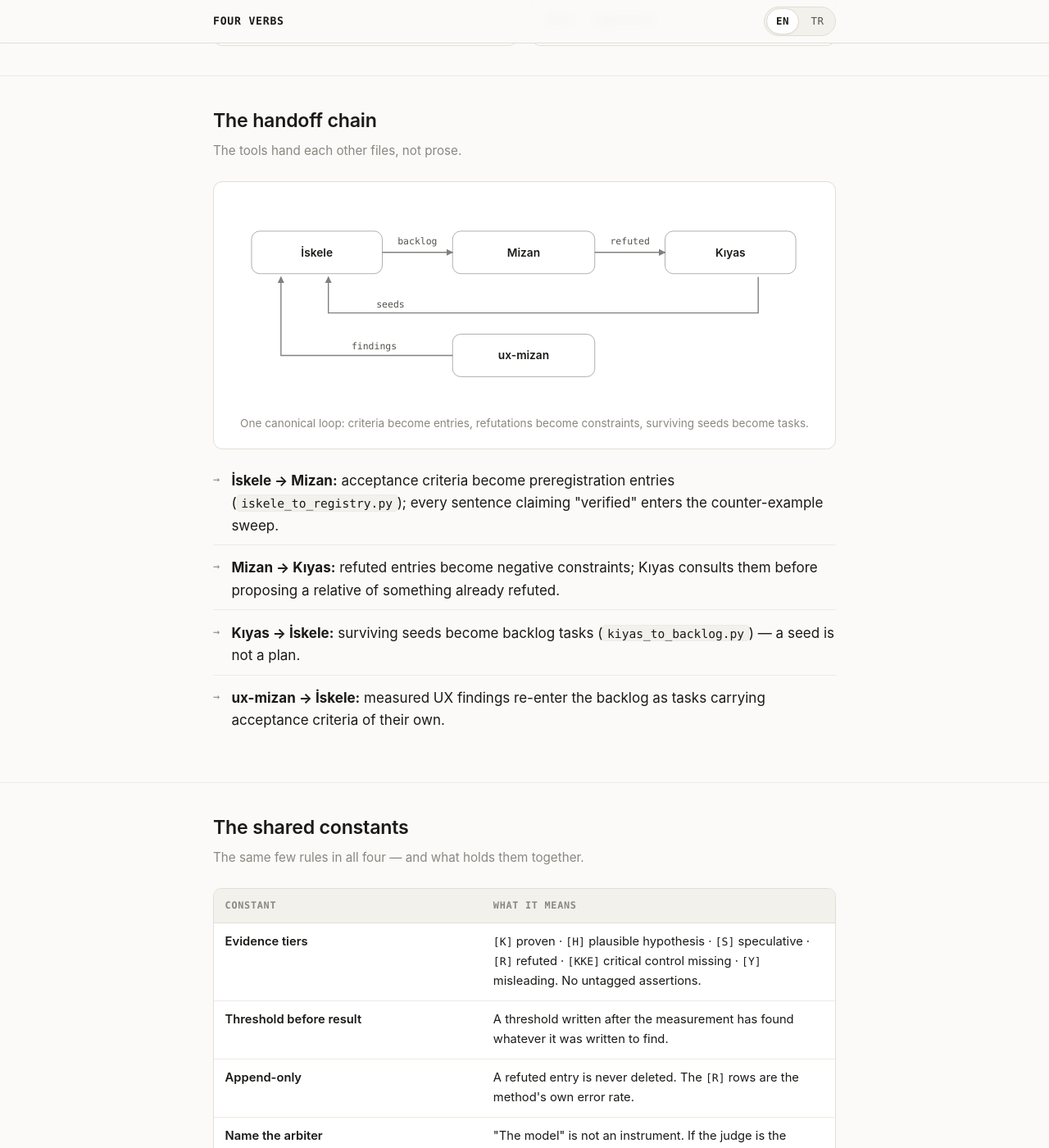
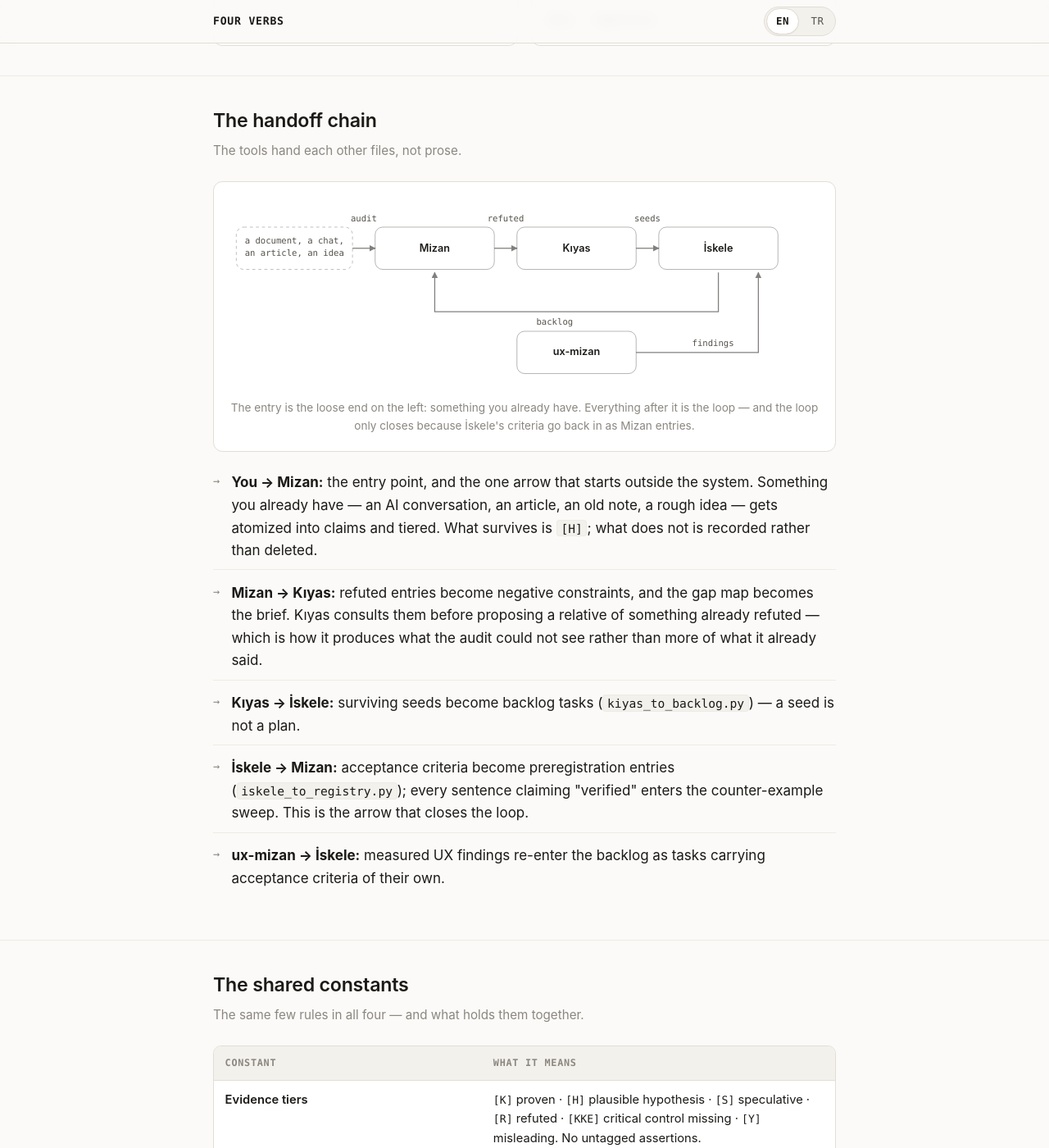
Before and after one commit to XINMurat/XINMurat.github.io, a Jekyll site: the page built from index.md, in a window 1280 px wide and 1400 px high, scrolled down 1407 px. Shown: the whole window at 82% size. Built offline with Jekyll 4.4.1, drawn with Linux system fonts in a browser that asks for light colours.

Commit message:
the chain had no way in
Reported by someone using the tools, about how they actually use them: open a
document they already have — an AI conversation, an article, an old note, a
rough idea — audit it with Mizan, let Kıyas produce what the audit could not
see, then turn the result into a project with İskele.

Every arrow in the diagram was correct. What was missing was not a wrong claim
but an ABSENCE: the system was drawn as a closed loop with no entry, so the
first and most common thing anyone does with it — "I have a document, where do I
start?" — could not be expressed at all. An absence produces no claim to tier,
which is exactly why no amount of checking the diagram would have found it.

That class has a name in this family's own checklist: item 12, the never-claimed
capability. The instructive part is where it turned up. Item 12 says the probe's
input is the DOMAIN rather than the document, and that the list of situations
must come from someone who works in it. Nobody ever ran that probe against the
family page, whose domain is the use of these very tools.

  * the diagram gains a dashed inlet — a document, a chat, an article, an idea
    — feeding Mizan, and the nodes reorder to Mizan → Kıyas → İskele so the
    reading order is the working order, with İskele's backlog closing the loop
    back into Mizan;
  * the bullets open with "You → Mizan", named as the one arrow that starts
    outside the system;
  * Mizan's own docs index gains a "where it starts" line in both languages.

Recorded as ESC-M001 in the product registry, class_ref item 12 rather than a
new class: RR-13 asks which check should have caught it, and this one exists —
it had simply never been pointed here.

Co-Authored-By: Claude Opus 5 <noreply@anthropic.com>

```diff
--- a/index.md
+++ b/index.md
@@ -104,48 +104,62 @@ lang: en
     <p class="sub">The tools hand each other files, not prose.</p>
 
     <figure class="chain">
-      <svg viewBox="0 0 720 250" role="img" aria-label="İskele hands a backlog to Mizan, Mizan hands refuted patterns to Kıyas, Kıyas hands seeds back to İskele, and ux-mizan hands measured findings into the backlog.">
+      <svg viewBox="0 0 780 250" role="img" aria-label="An unstructured input — a document, a chat, an article, an idea — enters at Mizan, which audits it; Mizan hands refuted patterns and gaps to Kıyas; Kıyas hands surviving seeds to İskele; İskele's backlog returns to Mizan as preregistered entries; and ux-mizan hands measured findings into that backlog.">
         <defs>
           <marker id="ar" viewBox="0 0 10 10" refX="9" refY="5" markerWidth="6" markerHeight="6" orient="auto-start-reverse">
             <path d="M0,0 L10,5 L0,10 z" fill="currentColor"/>
           </marker>
         </defs>
         <g fill="none" stroke="currentColor" stroke-width="1.4" opacity=".55" marker-end="url(#ar)">
-          <path d="M186,66 H272"/>
-          <path d="M446,66 H532"/>
-          <path d="M646,96 V140 H120 V96"/>
-          <path d="M272,192 H62 V96"/>
+          <path d="M162,66 H192"/>
+          <path d="M350,66 H380"/>
+          <path d="M538,66 H568"/>
+          <path d="M647,98 V150 H271 V98"/>
+          <path d="M538,204 H700 V98"/>
         </g>
         <g>
-          <rect x="26" y="40" width="160" height="52" rx="10" fill="none" stroke="currentColor" opacity=".35"/>
-          <text class="chain-node" x="106" y="71" text-anchor="middle">İskele</text>
-          <rect x="272" y="40" width="174" height="52" rx="10" fill="none" stroke="currentColor" opacity=".35"/>
-          <text class="chain-node" x="359" y="71" text-anchor="middle">Mizan</text>
-          <rect x="532" y="40" width="160" height="52" rx="10" fill="none" stroke="currentColor" opacity=".35"/>
-          <text class="chain-node" x="612" y="71" text-anchor="middle">Kıyas</text>
-          <rect x="272" y="166" width="174" height="52" rx="10" fill="none" stroke="currentColor" opacity=".35"/>
-          <text class="chain-node" x="359" y="197" text-anchor="middle">ux-mizan</text>
+          <rect x="8" y="38" width="154" height="56" rx="10" fill="none" stroke="currentColor" opacity=".3" stroke-dasharray="4 4"/>
+          <text class="chain-txt" x="85" y="60" text-anchor="middle">a document, a chat,</text>
+          <text class="chain-txt" x="85" y="76" text-anchor="middle">an article, an idea</text>
+          <rect x="192" y="38" width="158" height="56" rx="10" fill="none" stroke="currentColor" opacity=".35"/>
+          <text class="chain-node" x="271" y="71" text-anchor="middle">Mizan</text>
+          <rect x="380" y="38" width="158" height="56" rx="10" fill="none" stroke="currentColor" opacity=".35"/>
+          <text class="chain-node" x="459" y="71" text-anchor="middle">Kıyas</text>
+          <rect x="568" y="38" width="158" height="56" rx="10" fill="none" stroke="currentColor" opacity=".35"/>
+          <text class="chain-node" x="647" y="71" text-anchor="middle">İskele</text>
+          <rect x="380" y="176" width="158" height="56" rx="10" fill="none" stroke="currentColor" opacity=".35"/>
+          <text class="chain-node" x="459" y="207" text-anchor="middle">ux-mizan</text>
         </g>
         <g class="chain-txt" text-anchor="middle">
-          <text x="229" y="56">backlog</text>
-          <text x="489" y="56">refuted</text>
-          <text x="176" y="185">findings</text>
-          <text x="196" y="133">seeds</text>
+          <text x="177" y="30">audit</text>
+          <text x="365" y="30">refuted</text>
+          <text x="553" y="30">seeds</text>
+          <text x="430" y="167">backlog</text>
+          <text x="640" y="196">findings</text>
         </g>
       </svg>
-      <figcaption>One canonical loop: criteria become entries, refutations become
-      constraints, surviving seeds become tasks.</figcaption>
+      <figcaption>The entry is the loose end on the left: something you already
+      have. Everything after it is the loop — and the loop only closes because
+      İskele's criteria go back in as Mizan entries.</figcaption>
     </figure>
 
     <ul class="plain">
+      <li><strong>You → Mizan:</strong> the entry point, and the one arrow that
+      starts outside the system. Something you already have — an AI
+      conversation, an article, an old note, a rough idea — gets atomized into
+      claims and tiered. What survives is <code>[H]</code>; what does not is
+      recorded rather than deleted.</li>
+      <li><strong>Mizan → Kıyas:</strong> refuted entries become negative
+      constraints, and the gap map becomes the brief. Kıyas consults them before
+      proposing a relative of something already refuted — which is how it
+      produces what the audit could not see rather than more of what it
+      already said.</li>
+      <li><strong>Kıyas → İskele:</strong> surviving seeds become backlog tasks
+      (<code>kiyas_to_backlog.py</code>) — a seed is not a plan.</li>
       <li><strong>İskele → Mizan:</strong> acceptance criteria become
       preregistration entries (<code>iskele_to_registry.py</code>); every
-      sentence claiming "verified" enters the counter-example sweep.</li>
-      <li><strong>Mizan → Kıyas:</strong> refuted entries become negative
-      constraints; Kıyas consults them before proposing a relative of something
-      already refuted.</li>
-      <li><strong>Kıyas → İskele:</strong> surviving seeds become backlog tasks
-      (<code>kiyas_to_backlog.py</code>) — a seed is not a plan.</li>
+      sentence claiming "verified" enters the counter-example sweep. This is
+      the arrow that closes the loop.</li>
       <li><strong>ux-mizan → İskele:</strong> measured UX findings re-enter the
       backlog as tasks carrying acceptance criteria of their own.</li>
     </ul>
@@ -397,47 +411,59 @@ lang: en
     <p class="sub">Araçlar birbirine dosya devreder, düzyazı değil.</p>
 
     <figure class="chain">
-      <svg viewBox="0 0 720 250" role="img" aria-label="İskele backlog'u Mizan'a, Mizan çürütülenleri Kıyas'a, Kıyas tohumları İskele'ye devreder; ux-mizan ölçülmüş bulguları backlog'a verir.">
+      <svg viewBox="0 0 780 250" role="img" aria-label="Yapılandırılmamış bir girdi — bir doküman, bir sohbet, bir makale, bir fikir — Mizan'a girer ve denetlenir; Mizan çürütülenleri ve boşlukları Kıyas'a verir; Kıyas sağ kalan tohumları İskele'ye verir; İskele'nin backlog'u önkayıtlı girdiler olarak Mizan'a döner; ux-mizan ölçülmüş bulguları o backlog'a verir.">
         <defs>
           <marker id="ar-tr" viewBox="0 0 10 10" refX="9" refY="5" markerWidth="6" markerHeight="6" orient="auto-start-reverse">
             <path d="M0,0 L10,5 L0,10 z" fill="currentColor"/>
           </marker>
         </defs>
         <g fill="none" stroke="currentColor" stroke-width="1.4" opacity=".55" marker-end="url(#ar-tr)">
-          <path d="M186,66 H272"/>
-          <path d="M446,66 H532"/>
-          <path d="M646,96 V140 H120 V96"/>
-          <path d="M272,192 H62 V96"/>
+          <path d="M162,66 H192"/>
+          <path d="M350,66 H380"/>
+          <path d="M538,66 H568"/>
+          <path d="M647,98 V150 H271 V98"/>
+          <path d="M538,204 H700 V98"/>
         </g>
         <g>
-          <rect x="26" y="40" width="160" height="52" rx="10" fill="none" stroke="currentColor" opacity=".35"/>
-          <text class="chain-node" x="106" y="71" text-anchor="middle">İskele</text>
-          <rect x="272" y="40" width="174" height="52" rx="10" fill="none" stroke="currentColor" opacity=".35"/>
-          <text class="chain-node" x="359" y="71" text-anchor="middle">Mizan</text>
-          <rect x="532" y="40" width="160" height="52" rx="10" fill="none" stroke="currentColor" opacity=".35"/>
-          <text class="chain-node" x="612" y="71" text-anchor="middle">Kıyas</text>
-          <rect x="272" y="166" width="174" height="52" rx="10" fill="none" stroke="currentColor" opacity=".35"/>
-          <text class="chain-node" x="359" y="197" text-anchor="middle">ux-mizan</text>
+          <rect x="8" y="38" width="154" height="56" rx="10" fill="none" stroke="currentColor" opacity=".3" stroke-dasharray="4 4"/>
+          <text class="chain-txt" x="85" y="60" text-anchor="middle">bir doküman, sohbet,</text>
+          <text class="chain-txt" x="85" y="76" text-anchor="middle">makale, ham fikir</text>
+          <rect x="192" y="38" width="158" height="56" rx="10" fill="none" stroke="currentColor" opacity=".35"/>
+          <text class="chain-node" x="271" y="71" text-anchor="middle">Mizan</text>
+          <rect x="380" y="38" width="158" height="56" rx="10" fill="none" stroke="currentColor" opacity=".35"/>
+          <text class="chain-node" x="459" y="71" text-anchor="middle">Kıyas</text>
+          <rect x="568" y="38" width="158" height="56" rx="10" fill="none" stroke="currentColor" opacity=".35"/>
+          <text class="chain-node" x="647" y="71" text-anchor="middle">İskele</text>
+          <rect x="380" y="176" width="158" height="56" rx="10" fill="none" stroke="currentColor" opacity=".35"/>
+          <text class="chain-node" x="459" y="207" text-anchor="middle">ux-mizan</text>
         </g>
         <g class="chain-txt" text-anchor="middle">
-          <text x="229" y="56">backlog</text>
-          <text x="489" y="56">çürütülenler</text>
-          <text x="176" y="185">bulgular</text>
-          <text x="196" y="133">tohumlar</text>
+          <text x="177" y="30">denetle</text>
+          <text x="365" y="30">çürütülenler</text>
+          <text x="553" y="30">tohumlar</text>
+          <text x="430" y="167">backlog</text>
+          <text x="640" y="196">bulgular</text>
         </g>
       </svg>
-      <figcaption>Tek bir kanonik döngü: kriterler girdiye, çürütmeler kısıta,
-      sağ kalan tohumlar göreve dönüşür.</figcaption>
+      <figcaption>Giriş, soldaki açık uç: elinizde zaten olan bir şey. Ondan
+      sonrası döngü — ve döngü ancak İskele'nin kriterleri Mizan girdisi olarak
+      geri girdiği için kapanıyor.</figcaption>
     </figure>
 
     <ul class="plain">
+      <li><strong>Siz → Mizan:</strong> giriş noktası, ve sistemin dışından
+      başlayan tek ok. Elinizde zaten olan bir şey — bir YZ sohbeti, bir makale,
+      eski bir not, ham bir fikir — iddialara ayrılır ve katmanlanır. Ayakta
+      kalan <code>[H]</code> olur; kalmayan silinmez, kaydedilir.</li>
+      <li><strong>Mizan → Kıyas:</strong> reddedilen kayıtlar negatif kısıt,
+      boşluk haritası ise brief olur. Kıyas, çürütülmüş bir şeyin akrabasını
+      önermeden önce oraya bakar — denetimin <em>göremediğini</em> üretmesinin
+      yolu bu; söylediğinin fazlasını değil.</li>
+      <li><strong>Kıyas → İskele:</strong> sağ kalan tohumlar backlog görevine
+      dönüşür (<code>kiyas_to_backlog.py</code>) — bir tohum plan değildir.</li>
       <li><strong>İskele → Mizan:</strong> kabul kriterleri önkayıt girdilerine
       dönüşür (<code>iskele_to_registry.py</code>); "doğrulandı" diyen her cümle
-      karşı-örnek taramasına girer.</li>
-      <li><strong>Mizan → Kıyas:</strong> reddedilen kayıtlar negatif kısıt olur;
-      Kıyas, çürütülmüş bir şeyin akrabasını önermeden önce oraya bakar.</li>
-      <li><strong>Kıyas → İskele:</strong> sağ kalan tohumlar backlog görevine
-      dönüşür (<code>kiyas_to_backlog.py</code>) — bir tohum plan değildir.</li>
+      karşı-örnek taramasına girer. Döngüyü kapatan ok budur.</li>
       <li><strong>ux-mizan → İskele:</strong> ölçülmüş UX bulguları, kendi kabul
       kriterini taşıyan görevler olarak backlog'a geri girer.</li>
     </ul>
```
